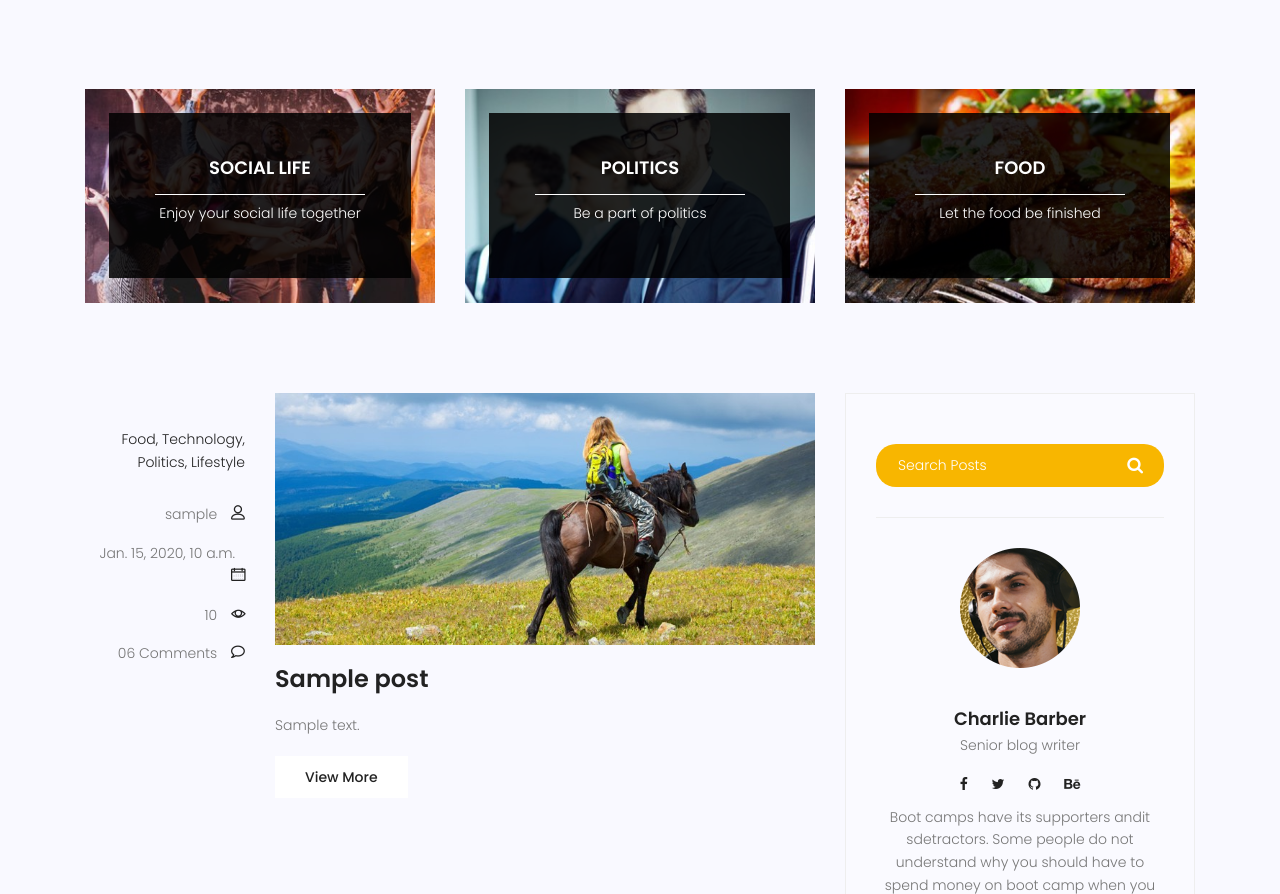
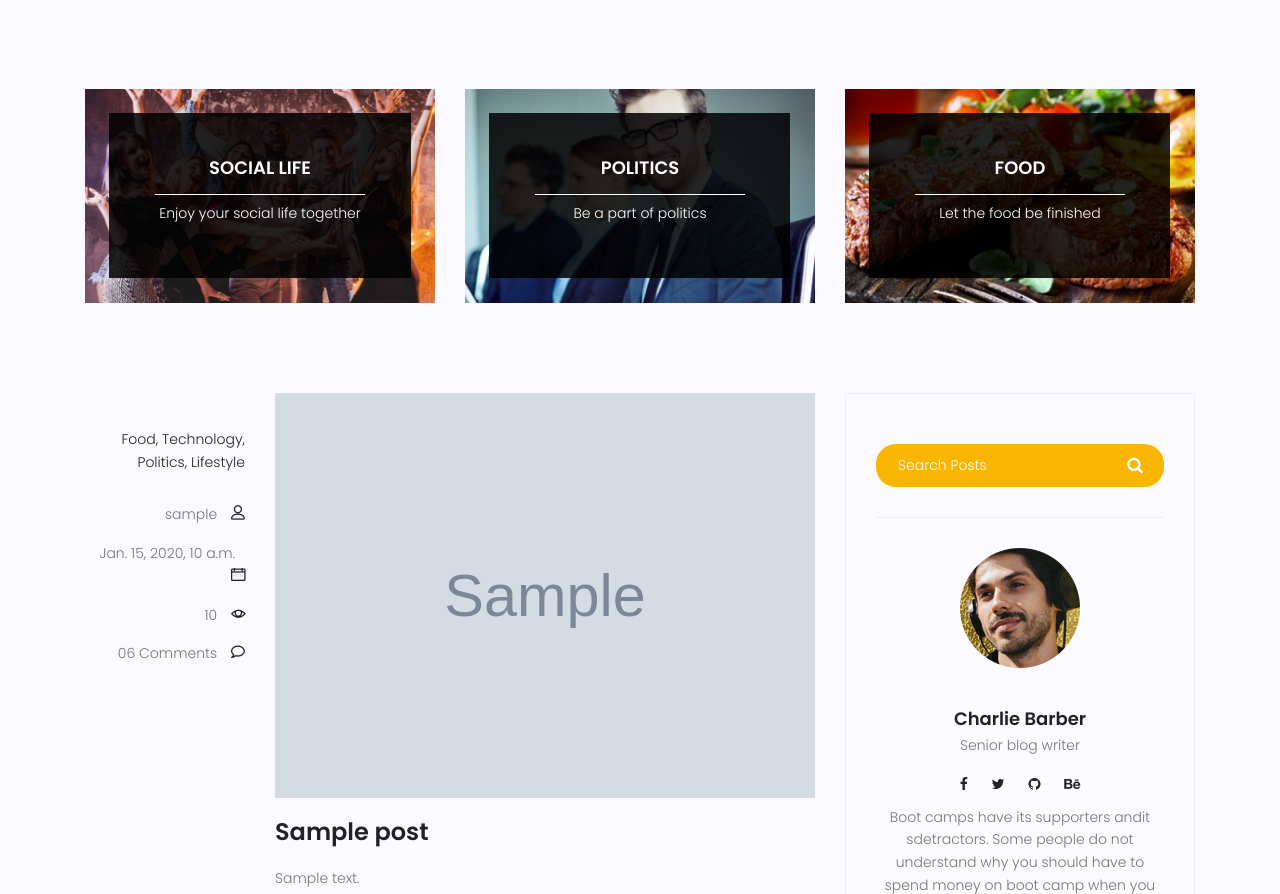
Before and after one commit to Samane-Gh/mySite, a Django app: page /blog/ in a window 1280 px wide. Shown: the part 733-1627 px from the top of the page. Run offline with Django 3.2, Linux system fonts and the light colour scheme; tables that the repository leaves empty hold one stand-in row (values such as "Sample post"); grey boxes marked "Sample" are stand-in pictures; some libraries are stand-ins or nearby versions.

Commit message:
add image field

```diff
--- a/blog/models.py
+++ b/blog/models.py
@@ -2,6 +2,7 @@
 from django.db import models
 from django.contrib.auth.models import User
 class Post(models.Model):
+    image =models.ImageField(upload_to='blog/',default='blog/defult.jpg')
     auther =models.ForeignKey(User, on_delete=models.SET_NULL,null=True)
     title = models.CharField(max_length=350)
     content = models.TextField()
--- a/templates/blog/blog-home.html
+++ b/templates/blog/blog-home.html
@@ -193,7 +193,7 @@
 								</div>
 								<div class="col-lg-9 col-md-9 ">
 									<div class="feature-img">
-										<img class="img-fluid" src="img/blog/feature-img1.jpg" alt="">
+										<img class="img-fluid" src="{{post.image.url}}" alt="">
 									</div>
 									<a class="posts-title" href="{% url 'blog:single' %}"><h3>{{post.title}}</h3></a>
 									<p class="excert">
```
Also changed, not shown: blog/migrations/0003_post_image.py (added), media/blog/d2.jpg (added), media/blog/d3.jpg (added), media/blog/defult.jpg (added).
